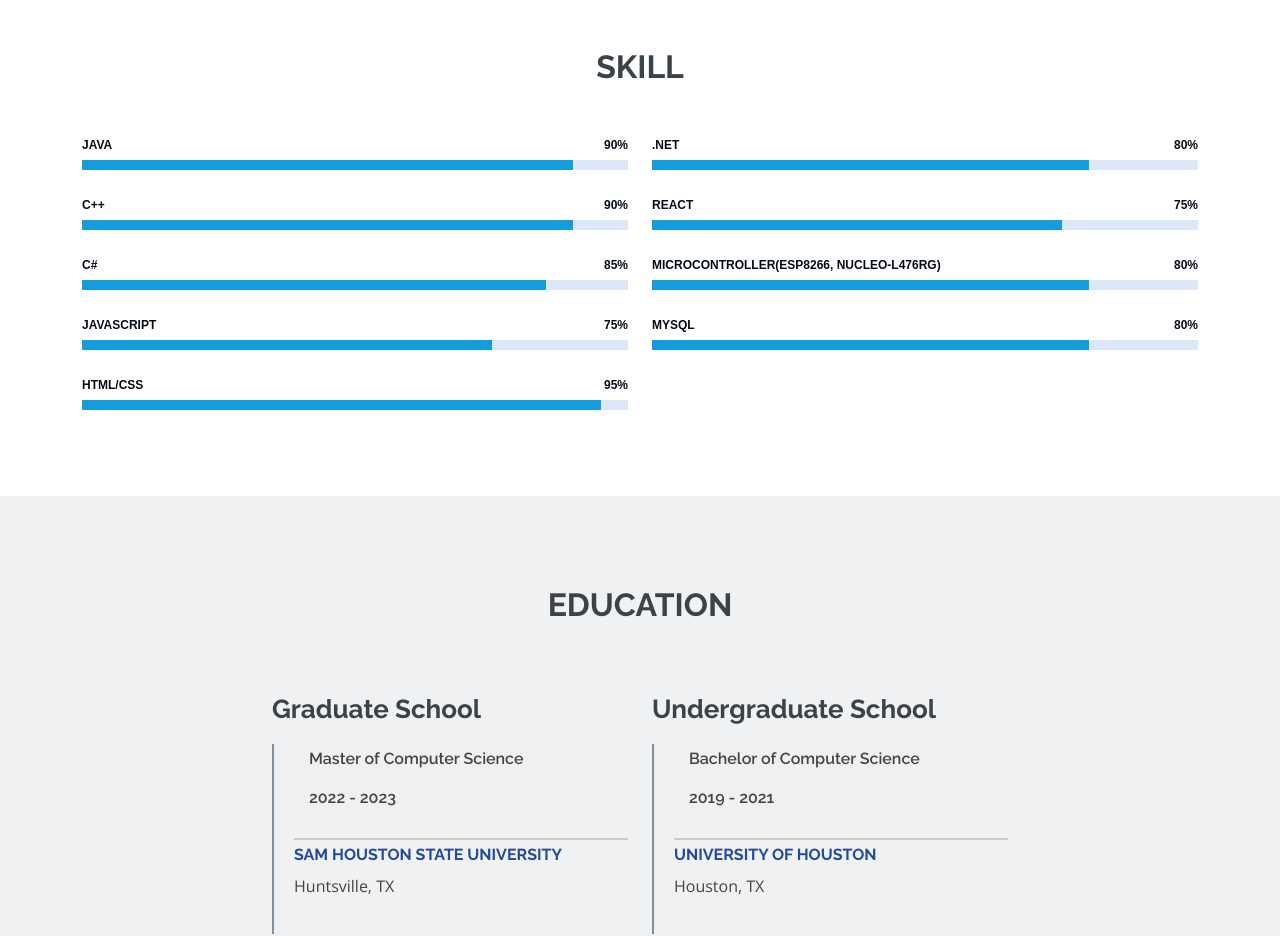
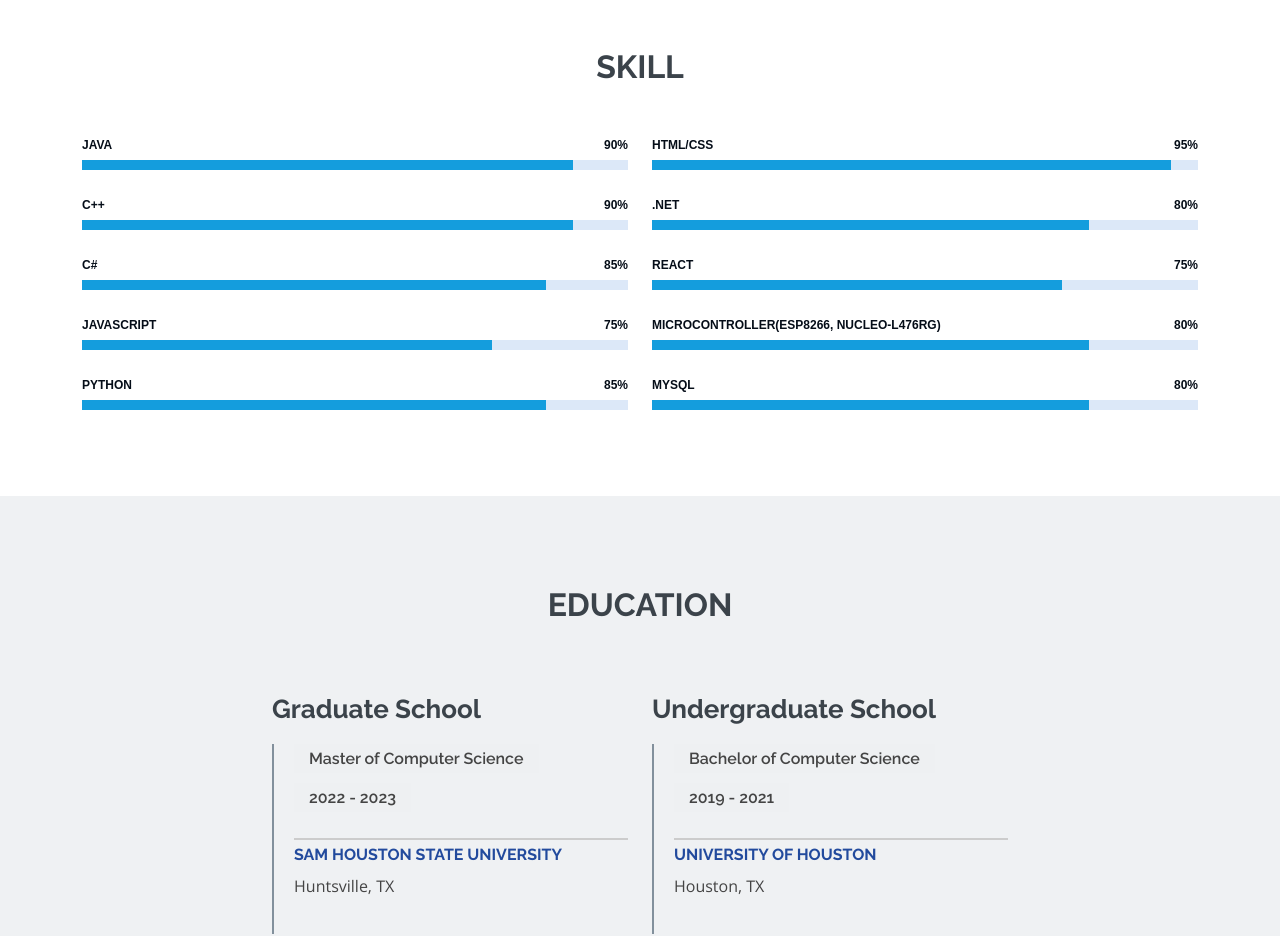
Before and after one commit to globlo/Profile, a plain HTML site: page index.html in a window 1280 px wide. Shown: the part 1580-2516 px from the top of the page. Drawn offline with nearby package versions, Linux system fonts and the light colour scheme.

Commit message:
Update index.html

```diff
--- a/index.html
+++ b/index.html
@@ -148,15 +148,24 @@
             </div>
 
             <div class="progress">
+              <span class="skill">Python <i class="val">85%</i></span>
+              <div class="progress-bar-wrap">
+                <div class="progress-bar" role="progressbar" aria-valuenow="85" aria-valuemin="0" aria-valuemax="100"></div>
+              </div>
+            </div>
+
+
+
+          </div>
+
+          <div class="col-lg-6" data-aos="fade-up" data-aos-delay="100">
+
+            <div class="progress">
               <span class="skill">HTML/CSS <i class="val">95%</i></span>
               <div class="progress-bar-wrap">
                 <div class="progress-bar" role="progressbar" aria-valuenow="95" aria-valuemin="0" aria-valuemax="100"></div>
               </div>
             </div>
-
-          </div>
-
-          <div class="col-lg-6" data-aos="fade-up" data-aos-delay="100">
 
             <div class="progress">
               <span class="skill">.Net <i class="val">80%</i></span>
```
